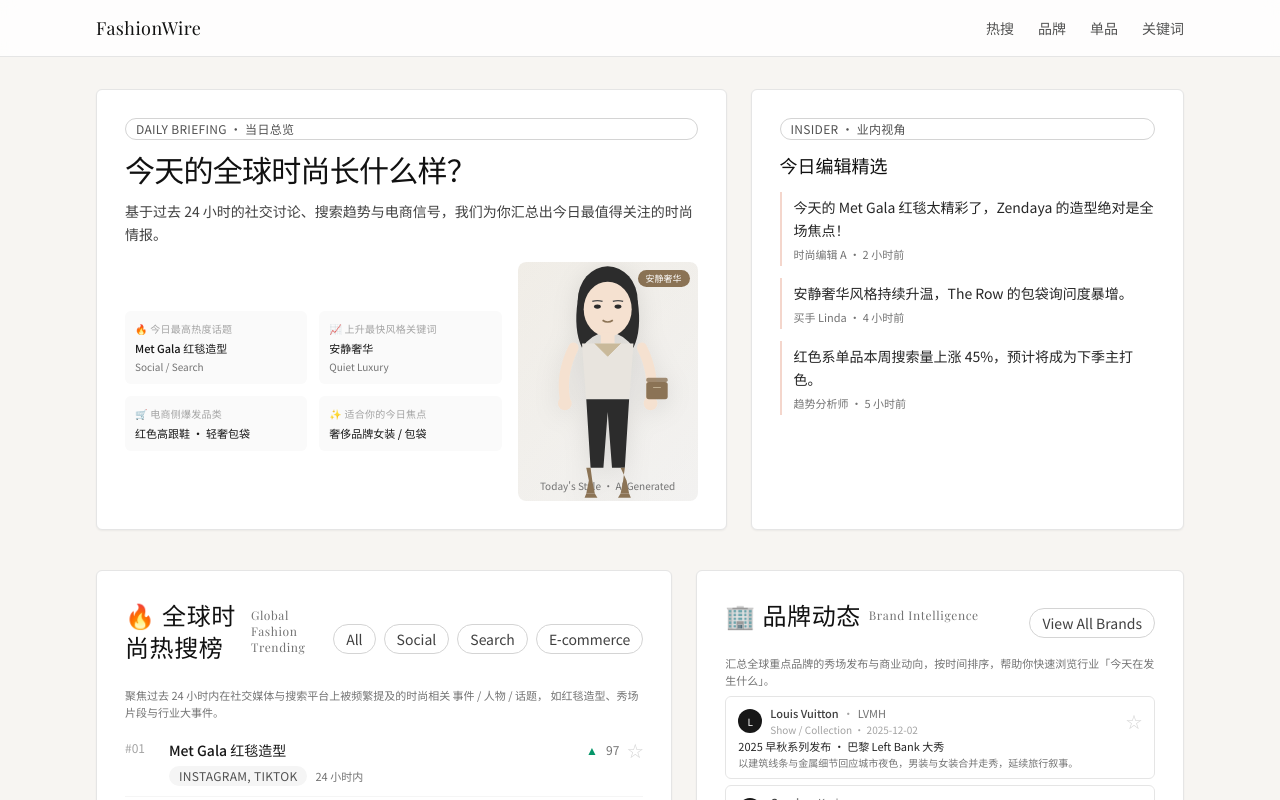
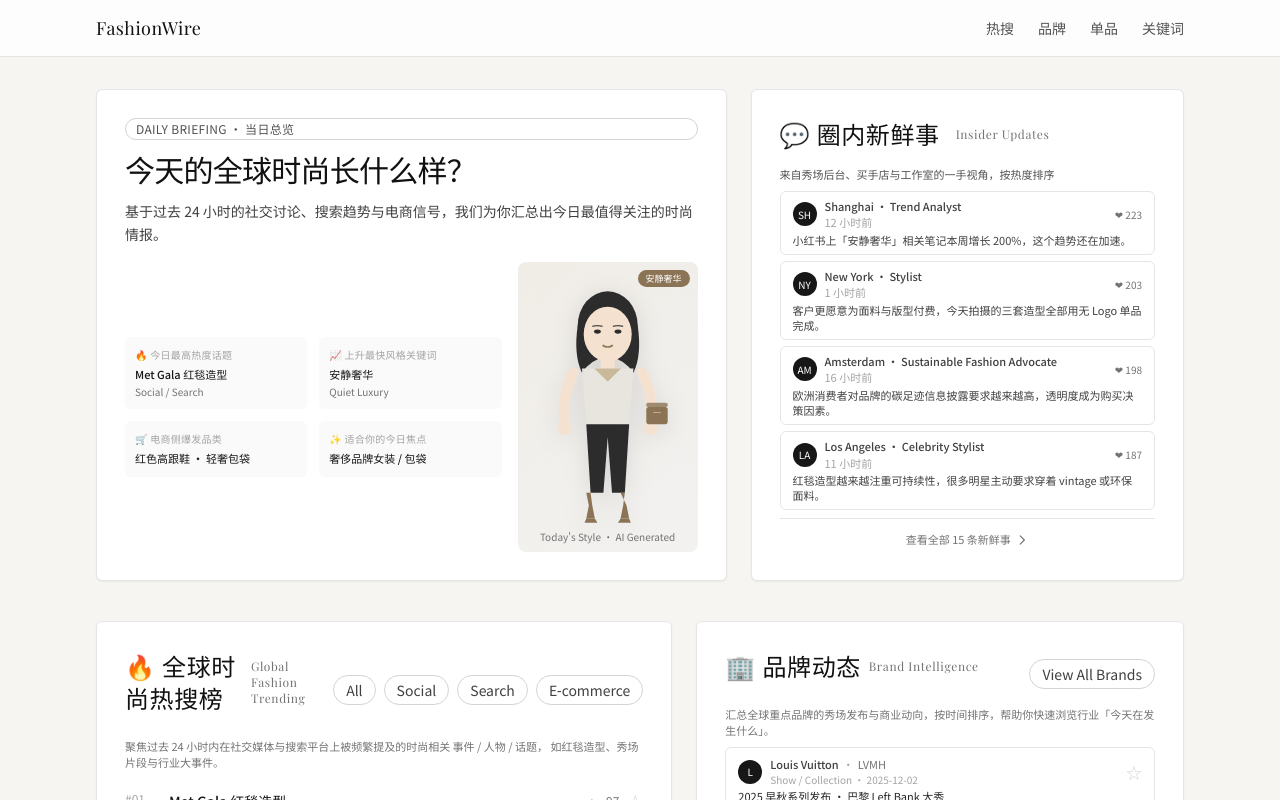
Before and after one commit to molutang-blip/fashionwire, a Next.js app: page / in a window 1280 px wide. Shown: the top 800 px of the page. Built offline with nearby package versions, Linux system fonts and the light colour scheme; a web font is replaced by a local one.

Commit message:
Update TodayAngle.tsx

```diff
--- a/src/components/TodayAngle.tsx
+++ b/src/components/TodayAngle.tsx
@@ -1,46 +1,281 @@
 'use client';
 
-export function TodayAngle() {
-  const posts = [
+import { useState } from "react";
+
+type Post = {
+  id: string;
+  initials: string;
+  location: string;
+  role: string;
+  submittedAgo: string;
+  status: "approved" | "pending";
+  preview: string;
+  likes: number;
+};
+
+const MOCK_POSTS: Post[] = [
   {
-      id: "1",
-      author: "时尚编辑 A",
-      content: "今天的 Met Gala 红毯太精彩了，Zendaya 的造型绝对是全场焦点！",
-      time: "2 小时前"
+    id: "p1",
+    initials: "ST",
+    location: "Shanghai",
+    role: "Showroom Buyer",
+    submittedAgo: "32 分钟前",
+    status: "approved",
+    preview: "今天路上红色单品明显变多，从外套到小面积包袋点缀，安静廓形 + 高亮色点缀是最常见组合。",
+    likes: 128
   },
   {
-      id: "2",
-      author: "买手 Linda",
-      content: "安静奢华风格持续升温，The Row 的包袋询问度暴增。",
-      time: "4 小时前"
+    id: "p2",
+    initials: "NY",
+    location: "New York",
+    role: "Stylist",
+    submittedAgo: "1 小时前",
+    status: "approved",
+    preview: "客户更愿意为面料与版型付费，今天拍摄的三套造型全部用无 Logo 单品完成。",
+    likes: 203
   },
   {
-      id: "3",
-      author: "趋势分析师",
-      content: "红色系单品本周搜索量上涨 45%，预计将成为下季主打色。",
-      time: "5 小时前"
+    id: "p3",
+    initials: "TK",
+    location: "Tokyo",
+    role: "Fashion Student",
+    submittedAgo: "3 小时前",
+    status: "approved",
+    preview: "长款大衣 + 运动鞋几乎成了校园制服，大家更在意「轻松」而不是「隆重」。",
+    likes: 89
+  },
+  {
+    id: "p4",
+    initials: "LD",
+    location: "London",
+    role: "Editor",
+    submittedAgo: "5 小时前",
+    status: "approved",
+    preview: "本周街拍中出现最多的是灰色西装与深色牛仔的组合。",
+    likes: 156
+  },
+  {
+    id: "p5",
+    initials: "PA",
+    location: "Paris",
+    role: "PR Manager",
+    submittedAgo: "6 小时前",
+    status: "approved",
+    preview: "今天的发布会上，几乎所有造型都选择了低跟鞋，高跟鞋出现频率明显下降。",
+    likes: 178
+  },
+  {
+    id: "p6",
+    initials: "MI",
+    location: "Milan",
+    role: "Textile Designer",
+    submittedAgo: "7 小时前",
+    status: "approved",
+    preview: "羊绒和美利奴羊毛的询单量比去年同期翻倍，客户对材质的要求越来越高。",
+    likes: 145
+  },
+  {
+    id: "p7",
+    initials: "BJ",
+    location: "Beijing",
+    role: "Retail Manager",
+    submittedAgo: "8 小时前",
+    status: "approved",
+    preview: "店里卖得最好的是基础款，消费者开始回归实穿性，不再追求夸张设计。",
+    likes: 112
+  },
+  {
+    id: "p8",
+    initials: "SG",
+    location: "Singapore",
+    role: "Fashion Blogger",
+    submittedAgo: "9 小时前",
+    status: "approved",
+    preview: "东南亚市场对轻薄面料的大衣需求很高，空调房穿搭成为新话题。",
+    likes: 98
+  },
+  {
+    id: "p9",
+    initials: "SE",
+    location: "Seoul",
+    role: "K-Fashion Buyer",
+    submittedAgo: "10 小时前",
+    status: "approved",
+    preview: "韩国市场的颜色偏好正在从黑白灰转向大地色系，驼色和米色最受欢迎。",
+    likes: 134
+  },
+  {
+    id: "p10",
+    initials: "LA",
+    location: "Los Angeles",
+    role: "Celebrity Stylist",
+    submittedAgo: "11 小时前",
+    status: "approved",
+    preview: "红毯造型越来越注重可持续性，很多明星主动要求穿着 vintage 或环保面料。",
+    likes: 187
+  },
+  {
+    id: "p11",
+    initials: "SH",
+    location: "Shanghai",
+    role: "Trend Analyst",
+    submittedAgo: "12 小时前",
+    status: "approved",
+    preview: "小红书上「安静奢华」相关笔记本周增长 200%，这个趋势还在加速。",
+    likes: 223
+  },
+  {
+    id: "p12",
+    initials: "HK",
+    location: "Hong Kong",
+    role: "Vintage Dealer",
+    submittedAgo: "13 小时前",
+    status: "approved",
+    preview: "经典款 Chanel 外套询价量创新高，二手市场对无 Logo 奢侈品更感兴趣。",
+    likes: 167
+  },
+  {
+    id: "p13",
+    initials: "SY",
+    location: "Sydney",
+    role: "Fashion Photographer",
+    submittedAgo: "14 小时前",
+    status: "approved",
+    preview: "今天拍摄发现模特们私下都穿得很简单，运动裤配 cashmere 毛衣是标配。",
+    likes: 76
+  },
+  {
+    id: "p14",
+    initials: "DB",
+    location: "Dubai",
+    role: "Luxury Consultant",
+    submittedAgo: "15 小时前",
+    status: "approved",
+    preview: "中东客户对定制服务需求激增，愿意等待 6 个月以上定制专属款式。",
+    likes: 143
+  },
+  {
+    id: "p15",
+    initials: "AM",
+    location: "Amsterdam",
+    role: "Sustainable Fashion Advocate",
+    submittedAgo: "16 小时前",
+    status: "approved",
+    preview: "欧洲消费者对品牌的碳足迹信息披露要求越来越高，透明度成为购买决策因素。",
+    likes: 198
   }
 ];
 
+function PostCard({ post, compact = false }: { post: Post; compact?: boolean }) {
   return (
-    <div className="editor-card h-full flex flex-col">
-      <div className="badge mb-3">Insider · 业内视角</div>
-      <h2 className="font-display text-lg mb-3">今日编辑精选</h2>
-      <div className="space-y-3 flex-1">
-        {posts.map((post) => (
-          <div
-            key={post.id}
-            className="border-l-2 border-brand/30 pl-3 py-1"
-          >
-            <p className="text-sm text-neutral-800 leading-relaxed">
-              {post.content}
+    <article className={`border border-neutral-200 rounded-md px-3 ${compact ? 'py-1.5' : 'py-2'} bg-white`}>
+      <div className="flex items-center justify-between gap-2 mb-0.5">
+        <div className="flex items-center gap-2">
+          <div className="h-6 w-6 rounded-full bg-neutral-900 text-[10px] text-white flex items-center justify-center flex-shrink-0">
+            {post.initials}
+          </div>
+          <div className="text-[11px]">
+            <p className="font-medium">
+              {post.location} · {post.role}
             </p>
-            <p className="text-[11px] text-neutral-500 mt-1">
-              {post.author} · {post.time}
+            <p className="text-neutral-400">
+              {post.submittedAgo}
             </p>
           </div>
+        </div>
+        <span className="text-neutral-500 text-[10px]">
+          ❤ {post.likes}
+        </span>
+      </div>
+      <p className={`text-neutral-700 leading-snug ${compact ? 'line-clamp-2' : ''} text-[11px]`}>
+        {post.preview}
+      </p>
+    </article>
+  );
+}
+
+function InsiderModal({ posts, isOpen, onClose }: { posts: Post[]; isOpen: boolean; onClose: () => void }) {
+  if (!isOpen) return null;
+
+  return (
+    <div
+      className="fixed inset-0 z-50 flex items-center justify-center p-4 bg-black/50 backdrop-blur-sm"
+      onClick={(e) => {
+        if (e.target === e.currentTarget) onClose();
+      }}
+    >
+      <div className="bg-white rounded-lg shadow-2xl w-full max-w-2xl max-h-[85vh] overflow-hidden flex flex-col">
+        <div className="flex items-center justify-between px-6 py-4 border-b border-neutral-200">
+          <div>
+            <h2 className="font-display text-xl tracking-wide">
+              💬 圈内新鲜事
+            </h2>
+            <p className="text-[11px] text-neutral-500 mt-1">
+              共 {posts.length} 条来自业内人士的一手观察
+            </p>
+          </div>
+          <button
+            onClick={onClose}
+            className="w-8 h-8 flex items-center justify-center rounded-full hover:bg-neutral-100 transition-colors text-neutral-600"
+          >
+            <svg className="w-5 h-5" fill="none" stroke="currentColor" viewBox="0 0 24 24">
+              <path strokeLinecap="round" strokeLinejoin="round" strokeWidth={2} d="M6 18L18 6M6 6l12 12" />
+            </svg>
+          </button>
+        </div>
+
+        <div className="flex-1 overflow-y-auto p-4 space-y-2">
+          {posts.map((post) => (
+            <PostCard key={post.id} post={post} />
           ))}
+        </div>
       </div>
     </div>
   );
 }
+
+export function TodayAngle() {
+  const [isModalOpen, setIsModalOpen] = useState(false);
+
+  const sorted = [...MOCK_POSTS].sort((a, b) => b.likes - a.likes);
+  const visible = sorted.slice(0, 4);
+
+  return (
+    <>
+      <div className="editor-card bg-neutral-50 h-full flex flex-col">
+        <h2 className="section-title mb-1.5 text-lg">
+          💬 圈内新鲜事
+          <span className="text-xs font-normal text-neutral-500 ml-2">
+            Insider Updates
+          </span>
+        </h2>
+        <p className="text-[11px] text-neutral-600 mb-2">
+          来自秀场后台、买手店与工作室的一手视角，按热度排序
+        </p>
+        <div className="space-y-1.5 text-[11px] text-neutral-700 flex-1 overflow-hidden">
+          {visible.map((post) => (
+            <PostCard key={post.id} post={post} compact />
+          ))}
+        </div>
+        <div className="mt-2 pt-2 border-t border-neutral-200">
+          <button
+            type="button"
+            onClick={() => setIsModalOpen(true)}
+            className="w-full flex items-center justify-center gap-1 text-[11px] text-neutral-500 hover:text-neutral-700 transition-colors py-1"
+          >
+            查看全部 {sorted.length} 条新鲜事
+            <svg className="w-3.5 h-3.5" fill="none" stroke="currentColor" viewBox="0 0 24 24">
+              <path strokeLinecap="round" strokeLinejoin="round" strokeWidth={2} d="M9 5l7 7-7 7" />
+            </svg>
+          </button>
+        </div>
+      </div>
+
+      <InsiderModal
+        posts={sorted}
+        isOpen={isModalOpen}
+        onClose={() => setIsModalOpen(false)}
+      />
+    </>
+  );
+}
```
Lines whose indentation alone changed are shown as unchanged.
